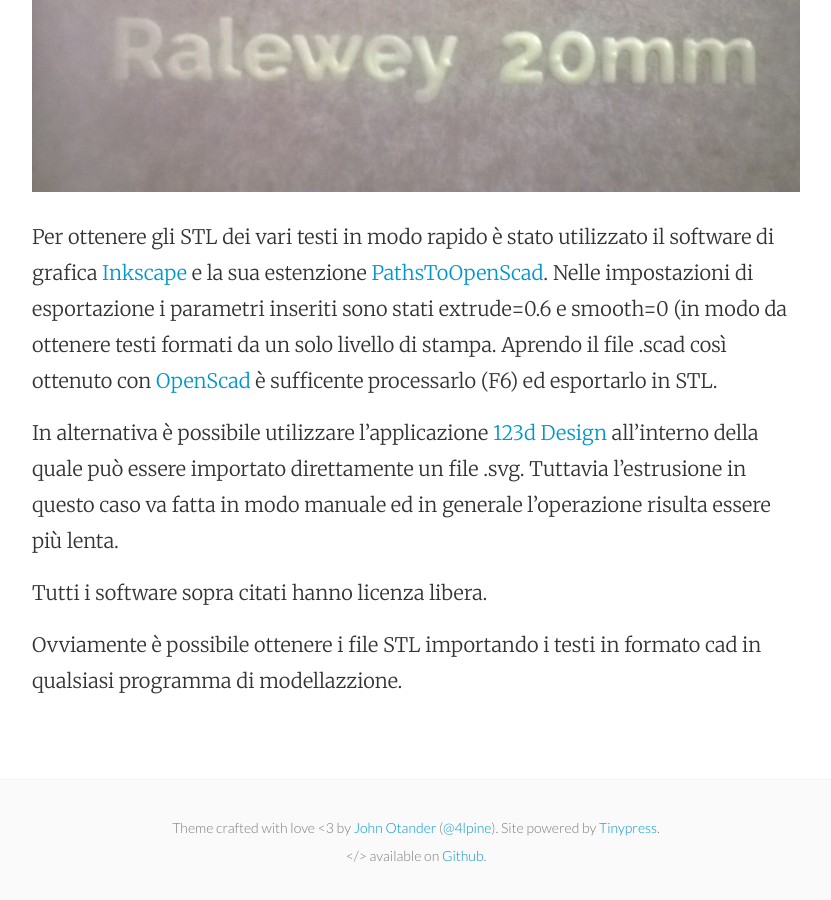
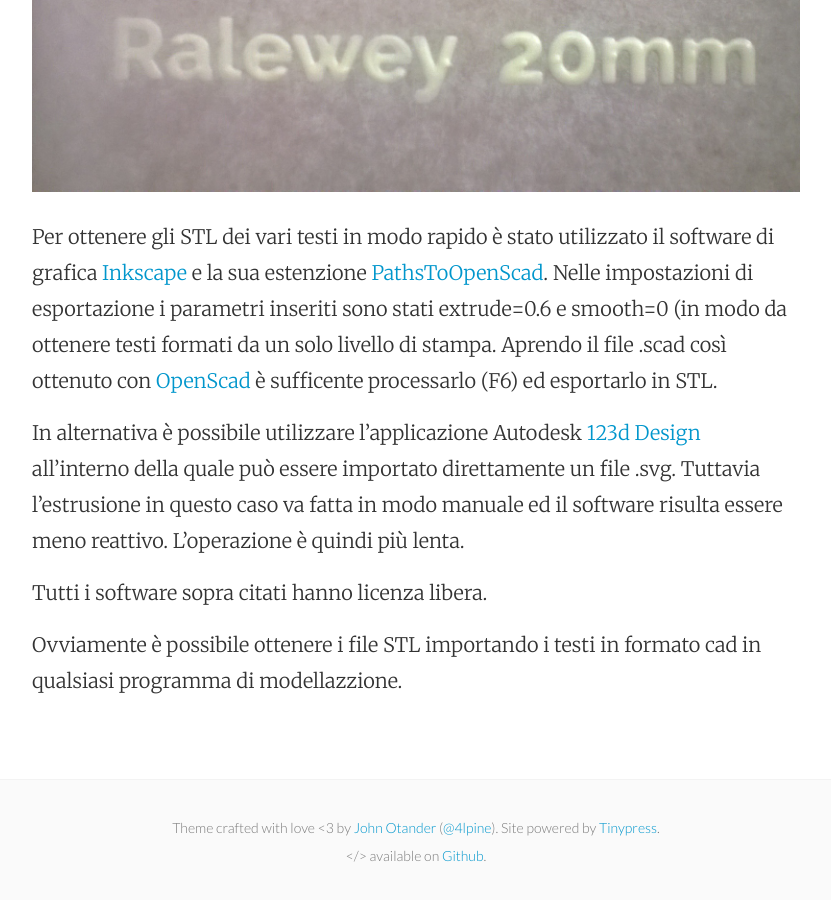
Before and after one commit to Giuzzo/Giuzzo.github.io, a Jekyll site: the page built from _posts/2015-05-18-test di stampa font.markdown, in a window 1280 px wide and 900 px high, scrolled down 5238 px. Shown: the whole window, without its empty margins (224-1055 px from the left). Built offline with Jekyll 4.4.1, drawn with Linux system fonts in a browser that asks for light colours.

Commit message:
font monoline

```diff
--- a/_posts/2015-05-18-test di stampa font.markdown
+++ b/_posts/2015-05-18-test di stampa font.markdown
@@ -30,7 +30,7 @@
 Nelle impostazioni di esportazione i parametri inseriti sono stati extrude=0.6 e smooth=0 (in modo da ottenere testi formati da un solo livello di stampa.
 Aprendo il file .scad così ottenuto con [OpenScad](http://www.openscad.org/) è sufficente processarlo (F6) ed esportarlo in STL.
 
-In alternativa è possibile utilizzare l'applicazione [123d Design](http://www.123dapp.com/design) all'interno della quale può essere importato direttamente un file .svg. Tuttavia l'estrusione in questo caso va fatta in modo manuale ed in generale l'operazione risulta essere più lenta.
+In alternativa è possibile utilizzare l'applicazione Autodesk [123d Design](http://www.123dapp.com/design) all'interno della quale può essere importato direttamente un file .svg. Tuttavia l'estrusione in questo caso va fatta in modo manuale ed il software risulta essere meno reattivo. L'operazione è quindi più lenta.
 
 Tutti i software sopra citati hanno licenza libera.
 
--- a/_posts/2015-05-19-font monoline.markdown
+++ b/_posts/2015-05-19-font monoline.markdown
@@ -9,11 +9,11 @@
 
 L'estensione in questione utilizza dei Font Hershey, ed è scaricabile al [link](http://www.evilmadscientist.com/2011/hershey-text-an-inkscape-extension-for-engraving-fonts/) nel quale sono presenti anche le istruzioni per l'utilizzo.
 
-![testoHershey]
+![testoHershey](https://github.com/Giuzzo/Giuzzo.github.io/blob/master/link_img/21.JPG?raw=true)
 
 Una volta scritto il testo desiderato è possibile esportarlo in un formato CAD e ricavare l'STL estrudendo la geometria su un qualunque programma di modellazione per superfici. Nel caso specifico è stato utilizzato il software [Rhinoceros](https://www.rhino3d.com/it/).
 
-Ovviamente al contrario di quanto scritto nel post precedente non è possibile utilizzare programmi di modellazione che ragionino per solidi.
+Ovviamente al contrario di quanto scritto nel post precedente non è possibile utilizzare programmi di modellazione che lavorino per solidi.
 
 Una volta importato l'STL così ottenuto all'interno di Cura non è però stato possibile ottenere un gcode che permettesse di avere una stampa monoline del tutto corretta.
 Sarà quindi necessario approfondire l'argomento in futuro.
```
